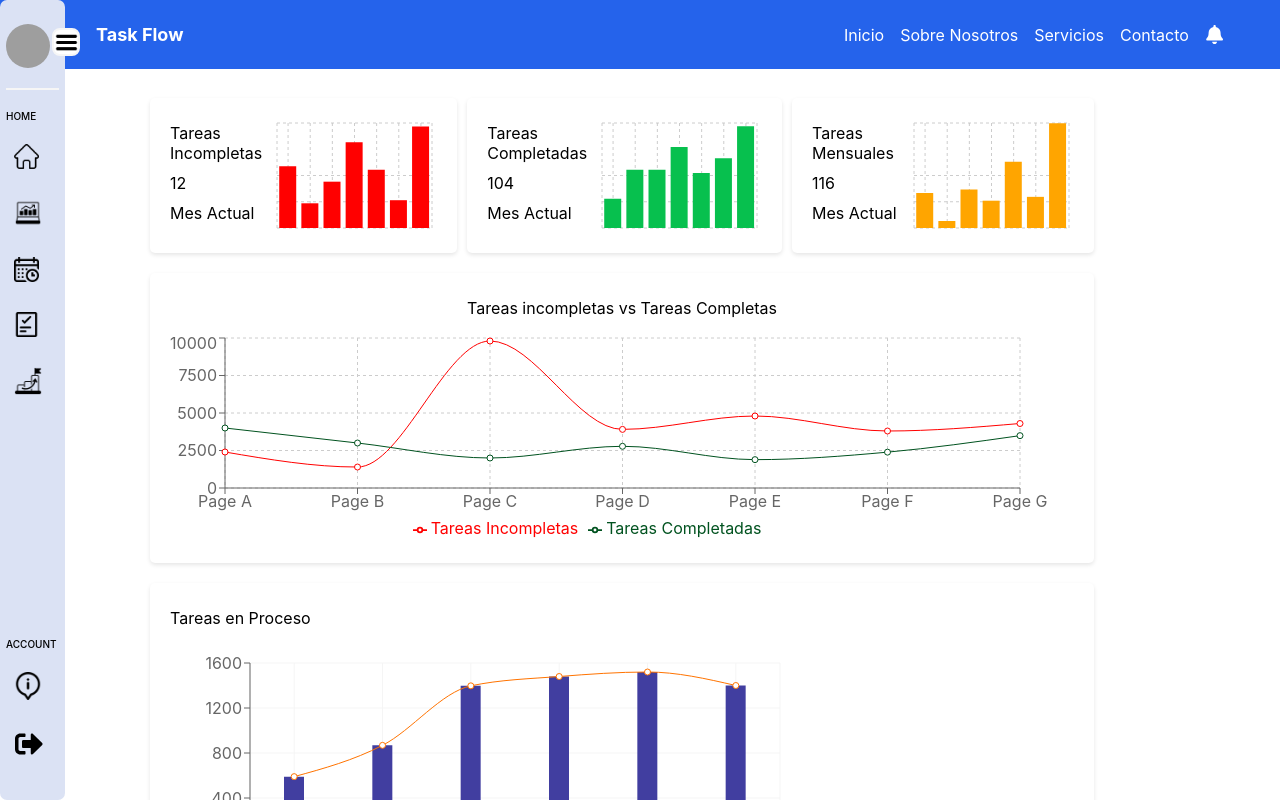
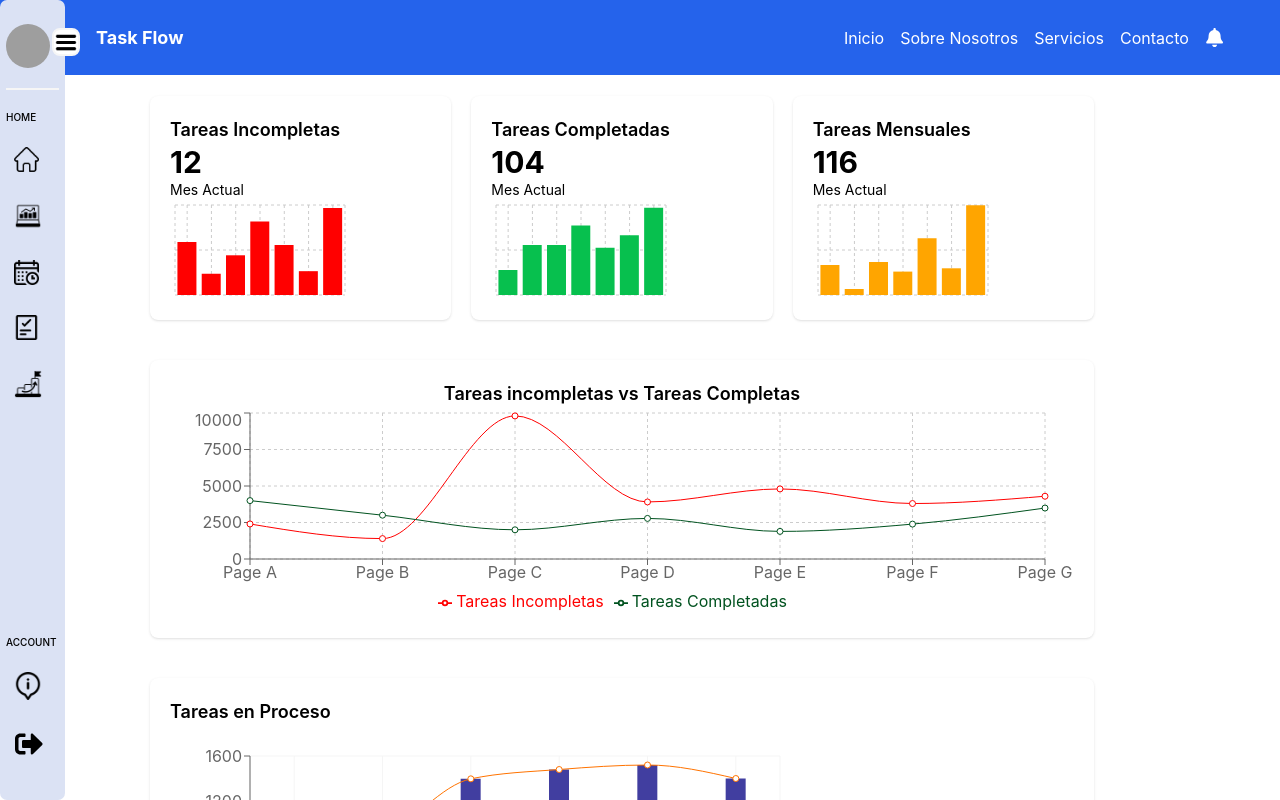
Before and after one commit to DeeEmDy/TaskFlow_FrontendPW, a React (Vite) app: page /dashBoard in a window 1280 px wide. Shown: the top 800 px of the page. Built offline with nearby package versions, Linux system fonts and the light colour scheme; grey boxes are pictures that could not be loaded.

Commit message:
update dashboard
Dashboard Update with Tailwind CSS

```diff
--- a/src/components/DashBoard.jsx
+++ b/src/components/DashBoard.jsx
@@ -2,45 +2,44 @@ import "../style/DashBoard.css";
 import { BarChart, Bar, ComposedChart, LineChart, Line, XAxis, YAxis, Legend, CartesianGrid, Tooltip } from 'recharts';
 
 export default function DashBoard() {
-
     const dataIncompletas = [
-        { "name": "Page A", "uv": 2000, "fill": "#ff0000" },
-        { "name": "Page B", "uv": 800, "fill": "#ff0000" },
-        { "name": "Page C", "uv": 1500, "fill": "#ff0000" },
-        { "name": "Page D", "uv": 2780, "fill": "#ff0000" },
-        { "name": "Page E", "uv": 1890, "fill": "#ff0000" },
-        { "name": "Page F", "uv": 900, "fill": "#ff0000" },
-        { "name": "Page G", "uv": 3290, "fill": "#ff0000" }
+        { name: "Page A", uv: 2000, fill: "#ff0000" },
+        { name: "Page B", uv: 800, fill: "#ff0000" },
+        { name: "Page C", uv: 1500, fill: "#ff0000" },
+        { name: "Page D", uv: 2780, fill: "#ff0000" },
+        { name: "Page E", uv: 1890, fill: "#ff0000" },
+        { name: "Page F", uv: 900, fill: "#ff0000" },
+        { name: "Page G", uv: 3290, fill: "#ff0000" }
     ];
 
     const dataCompletas = [
-        { "name": "Page A", "uv": 1000, "fill": "#07c04e" },
-        { "name": "Page B", "uv": 2000, "fill": "#07c04e" },
-        { "name": "Page C", "uv": 2000, "fill": "#07c04e" },
-        { "name": "Page D", "uv": 2780, "fill": "#07c04e" },
-        { "name": "Page E", "uv": 1890, "fill": "#07c04e" },
-        { "name": "Page F", "uv": 2390, "fill": "#07c04e" },
-        { "name": "Page G", "uv": 3490, "fill": "#07c04e" }
+        { name: "Page A", uv: 1000, fill: "#07c04e" },
+        { name: "Page B", uv: 2000, fill: "#07c04e" },
+        { name: "Page C", uv: 2000, fill: "#07c04e" },
+        { name: "Page D", uv: 2780, fill: "#07c04e" },
+        { name: "Page E", uv: 1890, fill: "#07c04e" },
+        { name: "Page F", uv: 2390, fill: "#07c04e" },
+        { name: "Page G", uv: 3490, fill: "#07c04e" }
     ];
 
     const dataMensuales = [
-        { "name": "Page A", "uv": 1000, "fill": "#ffa500" },
-        { "name": "Page B", "uv": 200, "fill": "#ffa500" },
-        { "name": "Page C", "uv": 1100, "fill": "#ffa500" },
-        { "name": "Page D", "uv": 780, "fill": "#ffa500" },
-        { "name": "Page E", "uv": 1890, "fill": "#ffa500" },
-        { "name": "Page F", "uv": 890, "fill": "#ffa500" },
-        { "name": "Page G", "uv": 2990, "fill": "#ffa500" }
+        { name: "Page A", uv: 1000, fill: "#ffa500" },
+        { name: "Page B", uv: 200, fill: "#ffa500" },
+        { name: "Page C", uv: 1100, fill: "#ffa500" },
+        { name: "Page D", uv: 780, fill: "#ffa500" },
+        { name: "Page E", uv: 1890, fill: "#ffa500" },
+        { name: "Page F", uv: 890, fill: "#ffa500" },
+        { name: "Page G", uv: 2990, fill: "#ffa500" }
     ];
 
     const dataVS = [
-        { "name": "Page A", "Tareas Completadas": 4000, "Tareas Incompletas": 2400, "amt": 2400 },
-        { "name": "Page B", "Tareas Completadas": 3000, "Tareas Incompletas": 1398, "amt": 2210 },
-        { "name": "Page C", "Tareas Completadas": 2000, "Tareas Incompletas": 9800, "amt": 2290 },
-        { "name": "Page D", "Tareas Completadas": 2780, "Tareas Incompletas": 3908, "amt": 2000 },
-        { "name": "Page E", "Tareas Completadas": 1890, "Tareas Incompletas": 4800, "amt": 2181 },
-        { "name": "Page F", "Tareas Completadas": 2390, "Tareas Incompletas": 3800, "amt": 2500 },
-        { "name": "Page G", "Tareas Completadas": 3490, "Tareas Incompletas": 4300, "amt": 2100 }
+        { name: "Page A", "Tareas Completadas": 4000, "Tareas Incompletas": 2400, amt: 2400 },
+        { name: "Page B", "Tareas Completadas": 3000, "Tareas Incompletas": 1398, amt: 2210 },
+        { name: "Page C", "Tareas Completadas": 2000, "Tareas Incompletas": 9800, amt: 2290 },
+        { name: "Page D", "Tareas Completadas": 2780, "Tareas Incompletas": 3908, amt: 2000 },
+        { name: "Page E", "Tareas Completadas": 1890, "Tareas Incompletas": 4800, amt: 2181 },
+        { name: "Page F", "Tareas Completadas": 2390, "Tareas Incompletas": 3800, amt: 2500 },
+        { name: "Page G", "Tareas Completadas": 3490, "Tareas Incompletas": 4300, amt: 2100 }
     ];
 
     const data = [
@@ -53,59 +52,62 @@ export default function DashBoard() {
     ];
 
     return (
-        <div className='dashBoard'>
-            <div>
-                <div className='ItemContainer'>
-                    <div className='ItemBox'>
-                        <div className="subitemContainer">
-                            <p className="taskProgress">Tareas Incompletas</p>
-                            <p className="taskCounter">12</p>
-                            <p className="currentmonth1">Mes Actual</p>
+        <div className='flex flex-col p-5 gap-5 mt-2'>
+            {/* Sección de gráficos de tareas */}
+            <div className='flex flex-wrap justify-between gap-5 mb-5'>
+                {/* Gráfico de tareas incompletas */}
+                <div className='flex flex-col bg-white p-5 shadow rounded-lg flex-1 max-w-xs'>
+                    <div className='flex-1'>
+                        <p className="text-lg font-semibold">Tareas Incompletas</p>
+                        <p className="text-3xl font-bold">12</p>
+                        <p className="text-sm">Mes Actual</p>
                     </div>
-                        <div className="barchartContainer">
-                            <BarChart width={165} height={115} data={dataIncompletas}>
+                    <div className='flex-1'>
+                        <BarChart width={180} height={100} data={dataIncompletas}>
                             <CartesianGrid strokeDasharray="3 3" />
                             <Tooltip />
-                                <Bar dataKey="uv" fill="fill" />
+                            <Bar dataKey="uv" fill="#ff0000" />
                         </BarChart>
                     </div>
                 </div>
-                    <div className='ItemBox'>
-                        <div className="subitemContainer">
-                            <p className="taskProgress">Tareas Completadas</p>
-                            <p className="taskCounter1">104</p>
-                            <p className="currentmonth1">Mes Actual</p>
+
+                {/* Gráfico de tareas completadas */}
+                <div className='flex flex-col bg-white p-5 shadow rounded-lg flex-1 max-w-xs'>
+                    <div className='flex-1'>
+                        <p className="text-lg font-semibold">Tareas Completadas</p>
+                        <p className="text-3xl font-bold">104</p>
+                        <p className="text-sm">Mes Actual</p>
                     </div>
-                        <div className="barchartContainer">
-                            <BarChart width={165} height={115} data={dataCompletas}>
+                    <div className='flex-1'>
+                        <BarChart width={180} height={100} data={dataCompletas}>
                             <CartesianGrid strokeDasharray="3 3" />
                             <Tooltip />
-                                <Bar dataKey="uv" fill="fill" />
+                            <Bar dataKey="uv" fill="#07c04e" />
                         </BarChart>
                     </div>
                 </div>
-                    <div className='ItemBox'>
-                        <div className="subitemContainer">
-                            <p className="taskProgress">Tareas Mensuales</p>
-                            <p className="taskCounter2">116</p>
-                            <p className="currentmonth1">Mes Actual</p>
+
+                {/* Gráfico de tareas mensuales */}
+                <div className='flex flex-col bg-white p-5 shadow rounded-lg flex-1 max-w-xs'>
+                    <div className='flex-1'>
+                        <p className="text-lg font-semibold">Tareas Mensuales</p>
+                        <p className="text-3xl font-bold">116</p>
+                        <p className="text-sm">Mes Actual</p>
                     </div>
-                        <div className="barchartContainer">
-                            <BarChart width={165} height={115} data={dataMensuales}>
+                    <div className='flex-1'>
+                        <BarChart width={180} height={100} data={dataMensuales}>
                             <CartesianGrid strokeDasharray="3 3" />
                             <Tooltip />
-                                <Bar dataKey="uv" fill="fill" />
+                            <Bar dataKey="uv" fill="#ffa500" />
                         </BarChart>
                     </div>
                 </div>
             </div>
 
-                <div className="MiddleTask">
-                <div className="chartTitle">
-                    <p className="TaskVS">Tareas incompletas vs Tareas Completas</p>
-                </div>
-                <LineChart width={955} height={210} data={dataVS}
-                    margin={{ top: 5, right: 80, left: 20, bottom: 5 }}>
+            {/* Gráfico de comparación */}
+            <div className="bg-white p-5 shadow rounded-lg mb-5">
+                <p className="text-lg font-semibold text-center">Tareas incompletas vs Tareas Completas</p>
+                <LineChart width={955} height={210} data={dataVS} margin={{ top: 5, right: 80, left: 20, bottom: 5 }}>
                     <CartesianGrid strokeDasharray="3 3" />
                     <XAxis dataKey="name" />
                     <YAxis />
@@ -115,20 +117,11 @@ export default function DashBoard() {
                     <Line type="monotone" dataKey="Tareas Completadas" stroke="#00521f" />
                 </LineChart>
             </div>
-                <div className="TaskContainer">
-                    <div className="MonthlyEarning">
-                        <p className="taskContainerText">Tareas en Proceso</p>
-                        <ComposedChart
-                            width={630}
-                            height={260}
-                            data={data}
-                            margin={{
-                                top: 30,
-                                right: 20,
-                                bottom: 20,
-                                left: 20,
-                            }}
-                        >
+
+            {/* Gráfico de tareas en proceso */}
+            <div className='bg-white p-5 shadow rounded-lg'>
+                <p className="text-lg font-semibold">Tareas en Proceso</p>
+                <ComposedChart width={630} height={260} data={data} margin={{ top: 30, right: 20, bottom: 20, left: 20 }}>
                     <CartesianGrid stroke="#f5f5f5" />
                     <XAxis dataKey="name" />
                     <YAxis />
@@ -138,7 +131,5 @@ export default function DashBoard() {
                 </ComposedChart>
             </div>
         </div>
-            </div>
-        </div>
     );
 }
--- a/src/style/DashBoard.css
+++ b/src/style/DashBoard.css
@@ -1,3 +1,7 @@
+@tailwind base;
+@tailwind components;
+@tailwind utilities;
+
 .dashBoard {
     display: flex;
     flex-direction: column;
--- a/src/style/TopBar.css
+++ b/src/style/TopBar.css
@@ -7,7 +7,7 @@
   background-color: #2563eb;
   padding: 1.5rem;
   color: white;
-  position: fixed;
+  position: absolute;
   top: 0;
   left: 0;
   width: 100%;
```
Lines whose indentation alone changed are shown as unchanged.
